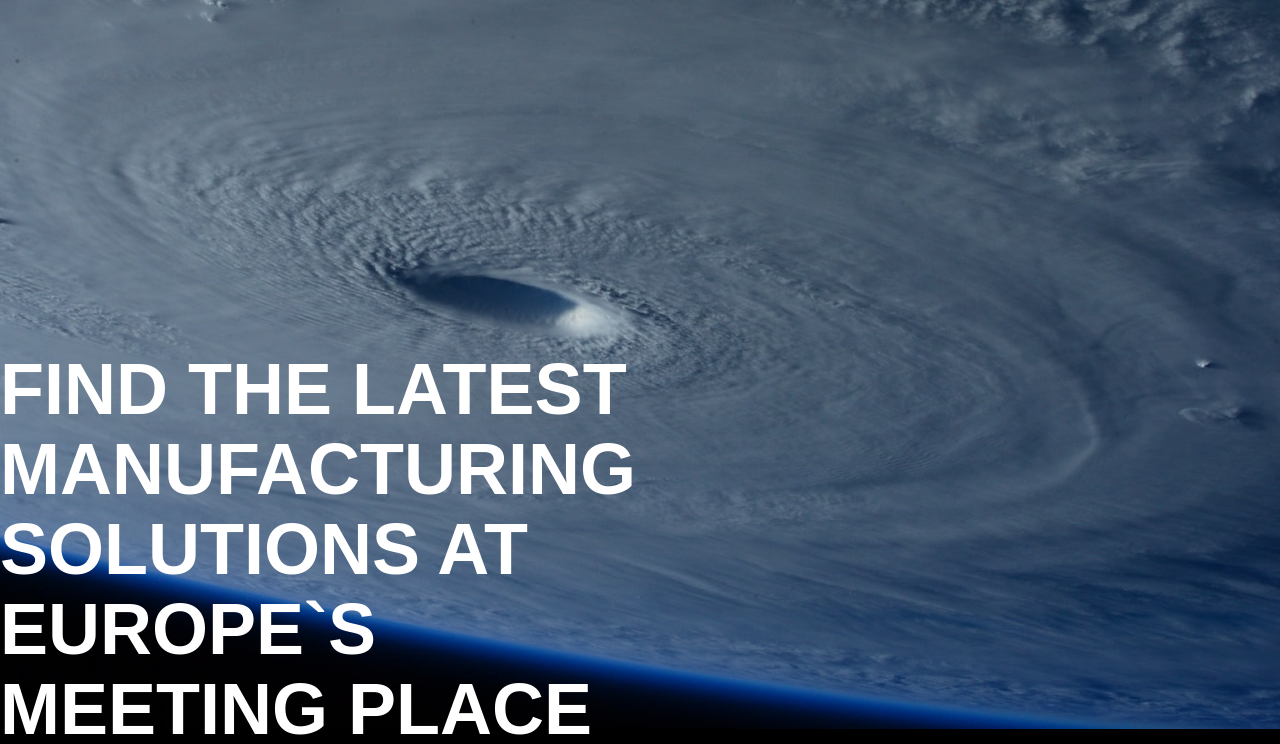
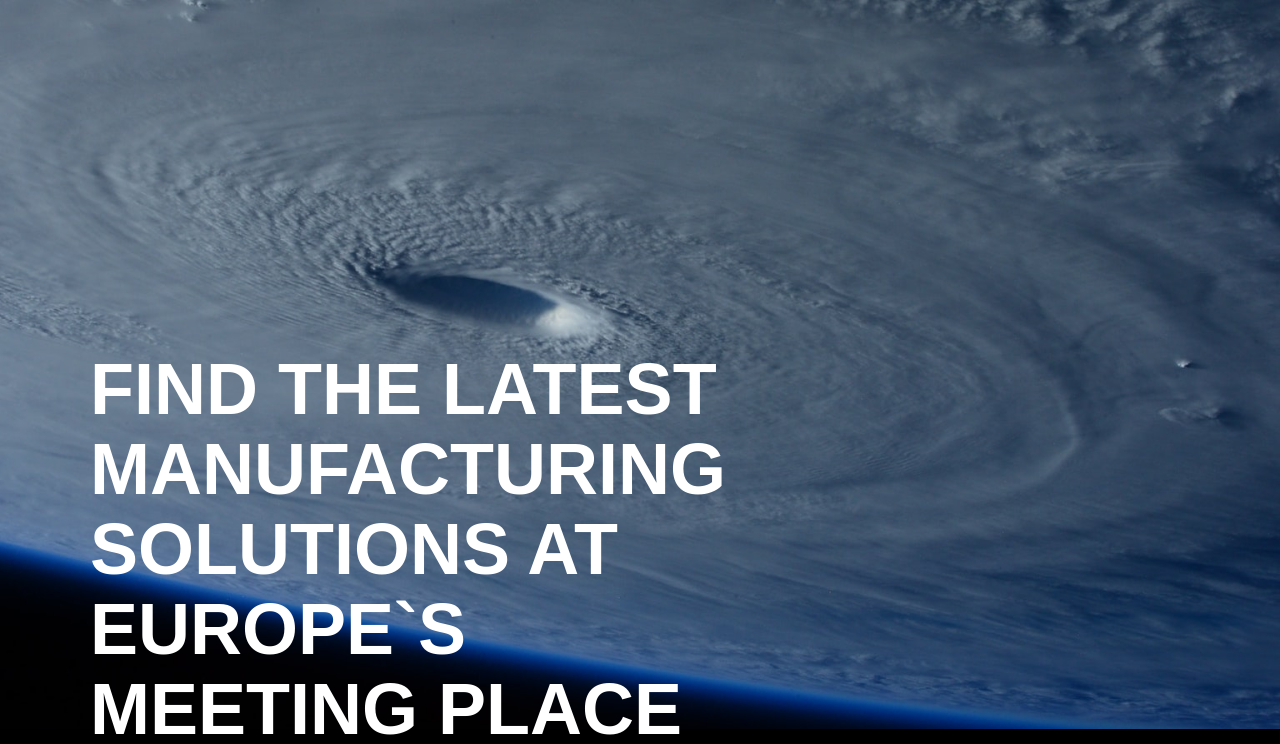
Before and after one commit to bloodmooner/spacetech, a website: page src/index.html in a window 1280 px wide. Shown: the part 171-915 px from the top of the page. Drawn offline with nearby package versions, Linux system fonts and the light colour scheme; files that its build step writes are made by us from their sources; files whose address does not match are found by name; a web font is replaced by a local one.

Commit message:
fix: 1200-1919px layout header fixes

```diff
--- a/src/sass/blocks/_header.scss
+++ b/src/sass/blocks/_header.scss
@@ -7,6 +7,7 @@
         display: grid;
         grid-template-columns: 1fr;
         grid-template-rows: 900px 385px;
+        width: 100%;
         &-top {
 
             background: url('../img/page3/main_bg.png') no-repeat 100%/cover;
@@ -67,7 +68,9 @@
     }
     &__title {
         width: 670px;
-
+        @include for-desktop-up {
+            width: 100%;
+        }
     }
     &__wrapper {
         display: grid;
@@ -77,6 +80,9 @@
         margin: 0 auto;
         position: relative;
         top: -380px;
+        @include for-desktop-up {
+            width: 1100px;
+        }
     }
     &__caption {
         font-weight: 300;
```
Also changed, not shown: dist/css/style.min.css.
